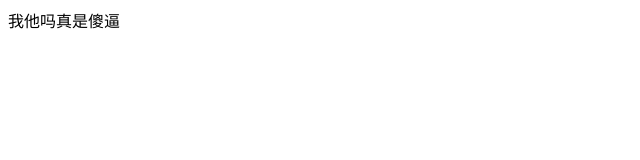
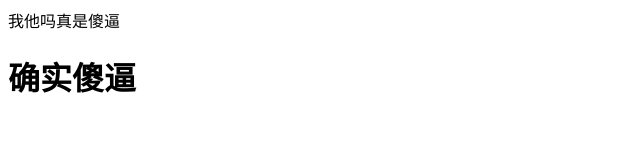
Before and after one commit to daan-sudo/sshtest, a plain HTML site: page index.html in a window 1280 px wide. Shown: the whole page, without its empty margins (0-640 px from the left). Drawn offline with Linux system fonts and the light colour scheme.

Commit message:
演示冲突

```diff
--- a/index.html
+++ b/index.html
@@ -9,6 +9,7 @@
 
 <body>
     我他吗真是傻逼
+    <h1>确实傻逼</h1>
 </body>
 
 </html>
```
